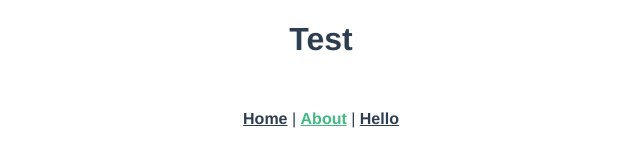
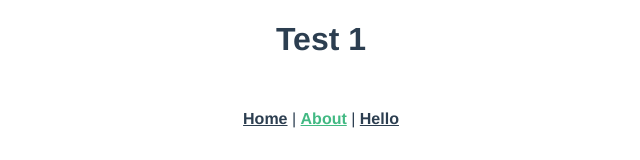
Before and after one commit to kanishev/vue-pwa, a Vue app: page /about in a window 1280 px wide. Shown: the top 160 px of the page, without its empty margins (319-959 px from the left). Built offline with nearby package versions, Linux system fonts and the light colour scheme.

Commit message:
refactor

```diff
--- a/src/App.vue
+++ b/src/App.vue
@@ -1,6 +1,6 @@
 <template>
   <div id="app">
-    <h1>Test</h1>
+    <h1>Test 1</h1>
     <div id="nav">
       <router-link to="/">Home</router-link> |
       <router-link to="/about">About</router-link> |
--- a/src/service-worker.js
+++ b/src/service-worker.js
@@ -18,7 +18,8 @@ self.addEventListener('fetch', event => {
   if (url.pathname == "/manifest.json") {
 
     event.respondWith(
-        fetch(event.request).then( _ => {
+      caches.match(event.request).then( _ => {
+        return fetch(event.request).then( _ => {
 
           let manifest = {
             name: "pwa-test",
@@ -60,6 +61,7 @@ self.addEventListener('fetch', event => {
           let res = new Response(JSON.stringify(manifest), init);
           return res
         })
+      })
     )
   }
 
```
